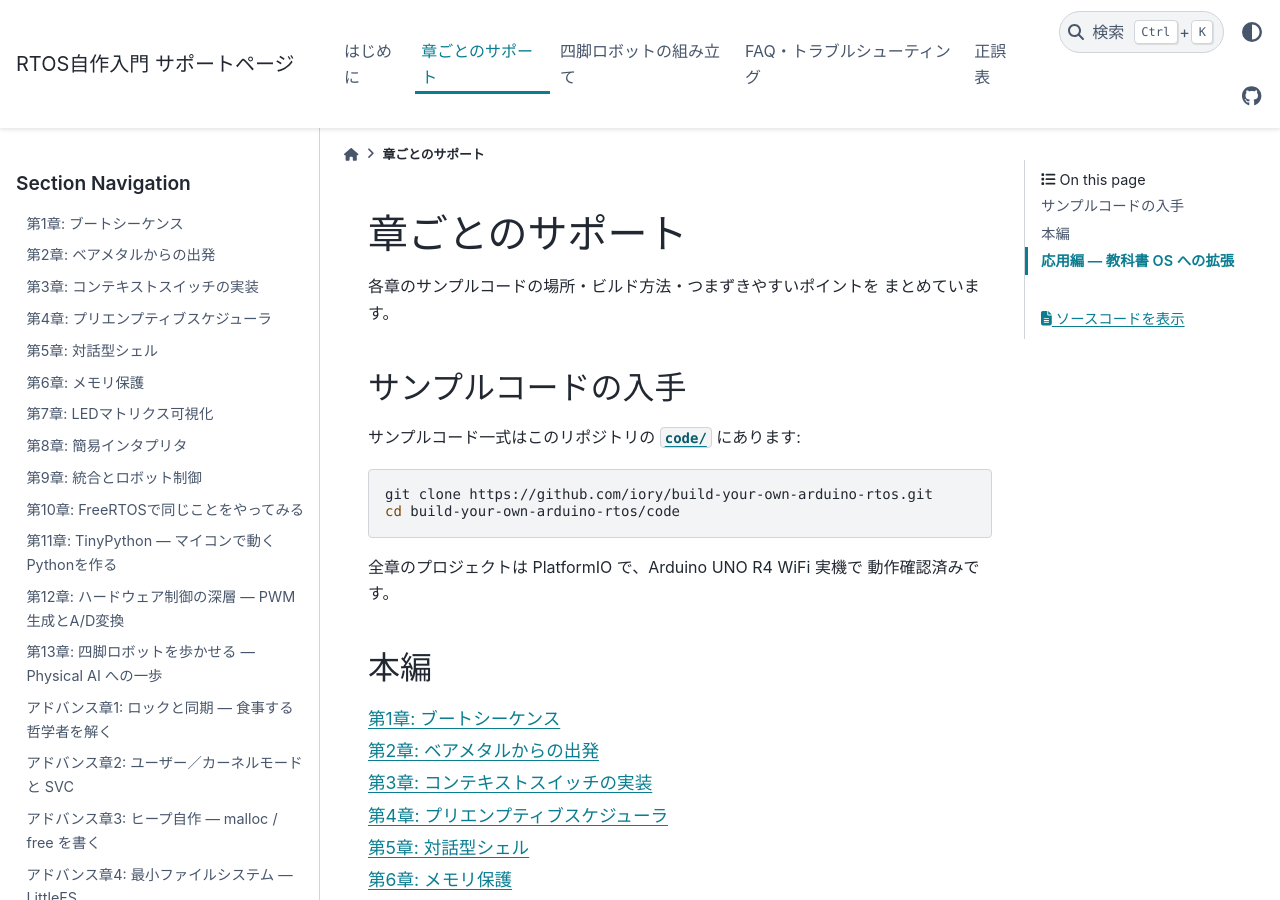
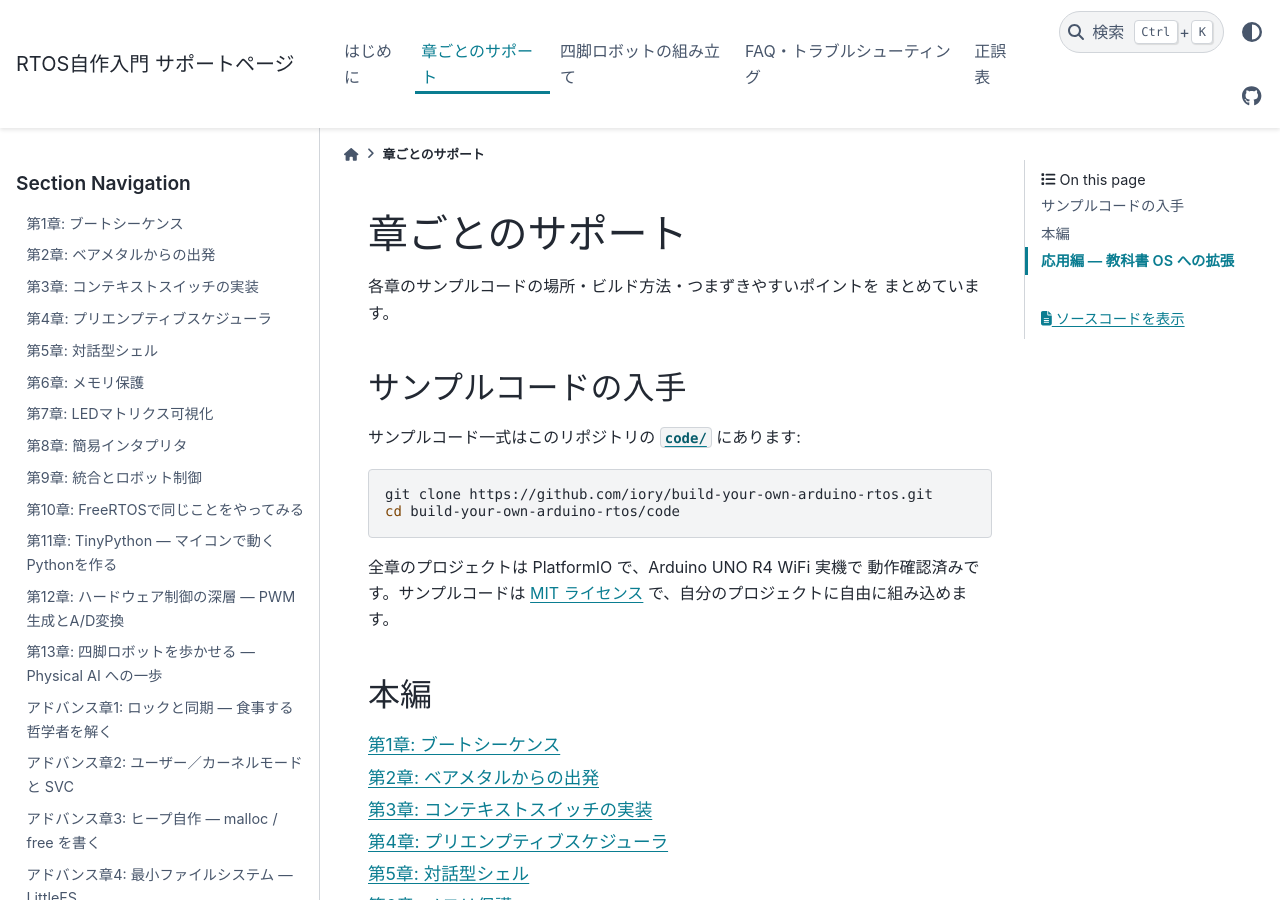
Before and after one commit to iory/build-your-own-arduino-rtos, a Sphinx documentation site: the page built from docs/ja/source/chapters/index.md, in a window 1280 px wide and 900 px high. Built offline with Sphinx 7.4.7 and the PyData theme 0.15.4, drawn with Linux system fonts in a browser that asks for light colours.

Commit message:
docs(chapters): note the MIT license on the sample code

````diff
--- a/docs/ja/source/chapters/index.md
+++ b/docs/ja/source/chapters/index.md
@@ -15,7 +15,9 @@ cd build-your-own-arduino-rtos/code
 ```
 
 全章のプロジェクトは PlatformIO で、Arduino UNO R4 WiFi 実機で
-動作確認済みです。
+動作確認済みです。サンプルコードは
+[MIT ライセンス](https://github.com/iory/build-your-own-arduino-rtos/blob/main/code/LICENSE)
+で、自分のプロジェクトに自由に組み込めます。
 
 ## 本編
 
````
Also changed, not shown: docs/en/source/chapters/index.md (+4 -0 lines).
